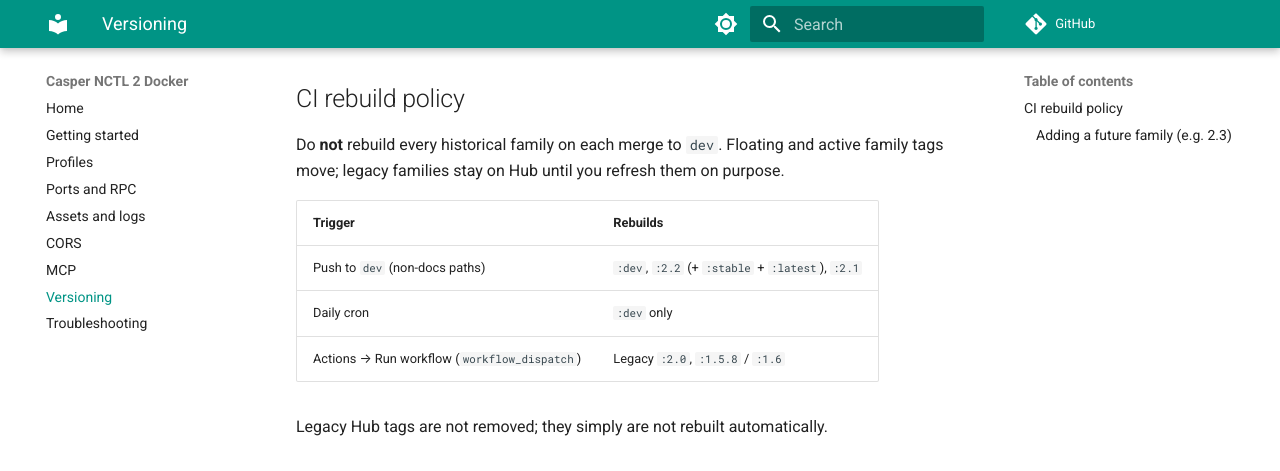
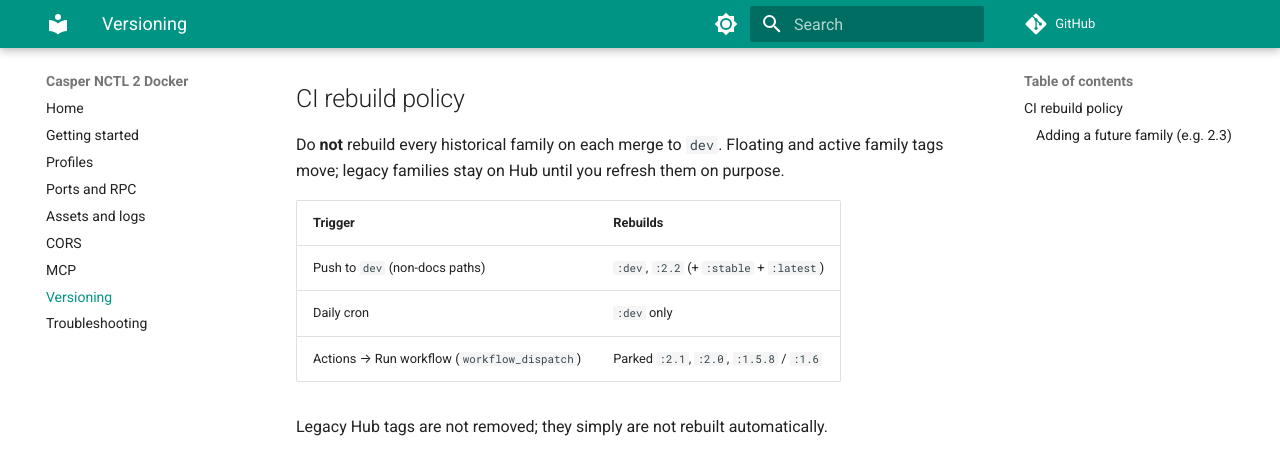
Before and after one commit to gRoussac/casper-nctl-2-docker, an MkDocs documentation site: the page built from docs/versioning.md, in a window 1280 px wide and 900 px high, scrolled down 425 px. Shown: the top 471 px of the window. Built offline with MkDocs 1.6.1 and Material for MkDocs 9.7.7, drawn with Linux system fonts in a browser that asks for light colours; comment, search, counter and statistics services are not loaded.

Commit message:
ci: park 2.1 NCTL image rebuild behind workflow_dispatch (#14)
Stop rebuilding the 2.1 family on every push to dev; keep Hub tags available via manual Actions runs. Active automatic publishes are now :dev and :2.2 (stable/latest).

Co-authored-by: Cursor <cursoragent@cursor.com>

```diff
--- a/docs/versioning.md
+++ b/docs/versioning.md
@@ -11,11 +11,11 @@ NCTL profile tags follow Casper node/client/sidecar pins (see [Profiles](profile
 
 Do **not** rebuild every historical family on each merge to `dev`. Floating and active family tags move; legacy families stay on Hub until you refresh them on purpose.
 
-| Trigger                                      | Rebuilds                                         |
-| -------------------------------------------- | ------------------------------------------------ |
-| Push to `dev` (non-docs paths)               | `:dev`, `:2.2` (+ `:stable` + `:latest`), `:2.1` |
-| Daily cron                                   | `:dev` only                                      |
-| Actions → Run workflow (`workflow_dispatch`) | Legacy `:2.0`, `:1.5.8` / `:1.6`                 |
+| Trigger                                      | Rebuilds                                                         |
+| -------------------------------------------- | ---------------------------------------------------------------- |
+| Push to `dev` (non-docs paths)               | `:dev`, `:2.2` (+ `:stable` + `:latest`)                         |
+| Daily cron                                   | `:dev` only                                                      |
+| Actions → Run workflow (`workflow_dispatch`) | Parked `:2.1`, `:2.0`, `:1.5.8` / `:1.6`                         |
 
 Legacy Hub tags are not removed; they simply are not rebuilt automatically.
 
```
Also changed, not shown: docs/profiles.md (+1 -1 lines), 1 other file.
